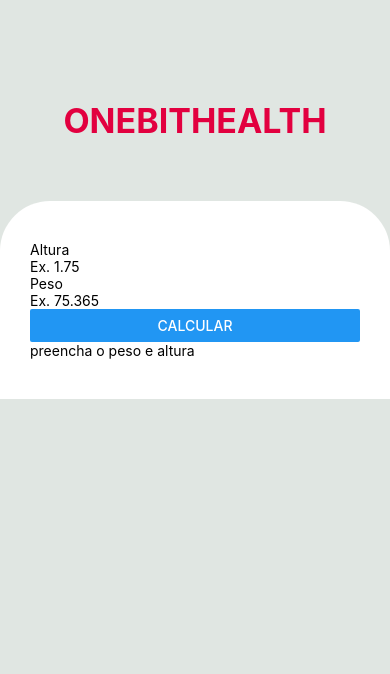
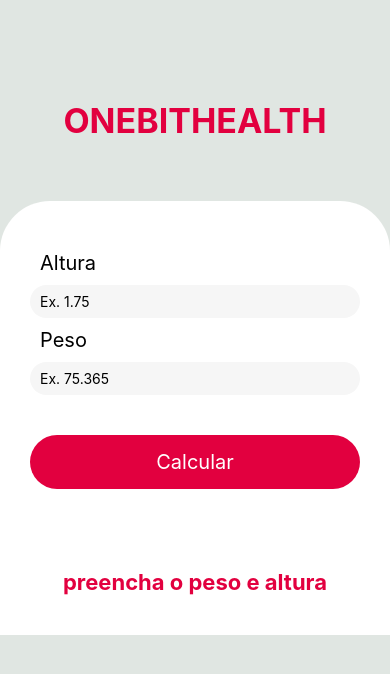
Before and after one commit to HenriqueAMascarin/OneBitHealth, a React Native app: screen / in a window 390 px wide. Shown: the top 674 px of the page. Built offline with nearby package versions, Linux system fonts and the light colour scheme.

Commit message:
style of mine complete

```diff
--- a/package.json
+++ b/package.json
@@ -9,11 +9,10 @@
     "web": "expo start --web"
   },
   "dependencies": {
-    "expo": "~48.0.6",
+    "expo": "^48.0.9",
     "expo-status-bar": "~1.4.4",
     "react": "18.2.0",
-    "react-native": "0.71.3",
-    "typescript": "^4.9.4"
+    "react-native": "0.71.4"
   },
   "devDependencies": {
     "@babel/core": "^7.20.0",
--- a/src/components/Form/ResultImc/index.tsx
+++ b/src/components/Form/ResultImc/index.tsx
@@ -1,4 +1,5 @@
 import { View, Text} from "react-native";
+import { formStyle } from "../../../styles/form.style";
 
 type props = {
     messageResultImc: string
@@ -8,8 +9,8 @@
 export default function ResultImc(props: props){
     return(
         <View>
-            <Text>{props.messageResultImc}</Text>
-            <Text>{props.resultImc}</Text>
+            <Text style={formStyle.resultText}>{props.messageResultImc}</Text>
+            <Text style={formStyle.resultNumberText}>{props.resultImc}</Text>
         </View>
     );
 }
--- a/src/components/Form/index.tsx
+++ b/src/components/Form/index.tsx
@@ -1,5 +1,5 @@
 import { useState } from "react";
-import { Text, TextInput, View, Button} from "react-native";
+import { Text, TextInput, View, TouchableOpacity} from "react-native";
 import ResultImc from "./ResultImc";
 import { formStyle } from "../../styles/form.style";
 
@@ -34,13 +34,13 @@
     return(
         <View style={formStyle.style}>
             <View>
-                <Text>Altura</Text>
-                <TextInput placeholder="Ex. 1.75" keyboardType="numeric" onChangeText={setHeight} value={height ? height.toString() : undefined}/>
+                <Text style={formStyle.labelText}>Altura</Text>
+                <TextInput style={formStyle.textInput} placeholder="Ex. 1.75" keyboardType="numeric" onChangeText={setHeight} value={height ? height.toString() : undefined}/>
 
-                <Text>Peso</Text>
-                <TextInput placeholder="Ex. 75.365" keyboardType="numeric" onChangeText={setWeight} value={weight ? weight.toString(): undefined}/>
+                <Text style={formStyle.labelText}>Peso</Text>
+                <TextInput style={formStyle.textInput} placeholder="Ex. 75.365" keyboardType="numeric" onChangeText={setWeight} value={weight ? weight.toString(): undefined}/>
 
-                <Button onPress={() => validationImc()} title={textButton}/>
+                <TouchableOpacity style={formStyle.button} onPress={() => validationImc()}><Text style={formStyle.textButton}>{textButton}</Text></TouchableOpacity>
             </View>
             <ResultImc messageResultImc={messageImc} resultImc={imc}/>
         </View>
--- a/src/styles/form.style.ts
+++ b/src/styles/form.style.ts
@@ -8,5 +8,43 @@
         borderTopRightRadius: 50,
         borderTopLeftRadius: 50,
         height: "100%",
+    },
+    labelText:{
+        fontSize: 20,
+        paddingVertical: 10,
+        paddingLeft: 10,
+    },
+    textInput:{
+        backgroundColor: "#F6F6F6",
+        paddingVertical: 8,
+        paddingLeft: 10,
+        borderRadius: 50,
+    },
+    button:{
+        paddingVertical: 15,
+        backgroundColor: "#E2003F",
+        marginTop: 40,
+        marginBottom: 80,
+        borderRadius: 50,
+    },
+    textButton: {
+        fontSize: 20,
+        color: 'white',
+        textAlign: 'center',
+    },
+    aboutText:{
+        fontSize: 20,
+    },
+    resultText:{
+        fontSize: 22,
+        color: '#E2003F',
+        fontWeight: 'bold',
+        textAlign: 'center',
+    },
+    resultNumberText:{
+        fontSize: 60,
+        color: '#E2003F',
+        fontWeight: 'bold',
+        textAlign: 'center',
     }
 })
```
Also changed, not shown: 1 other file (tests, documents, lock files or other folders).
